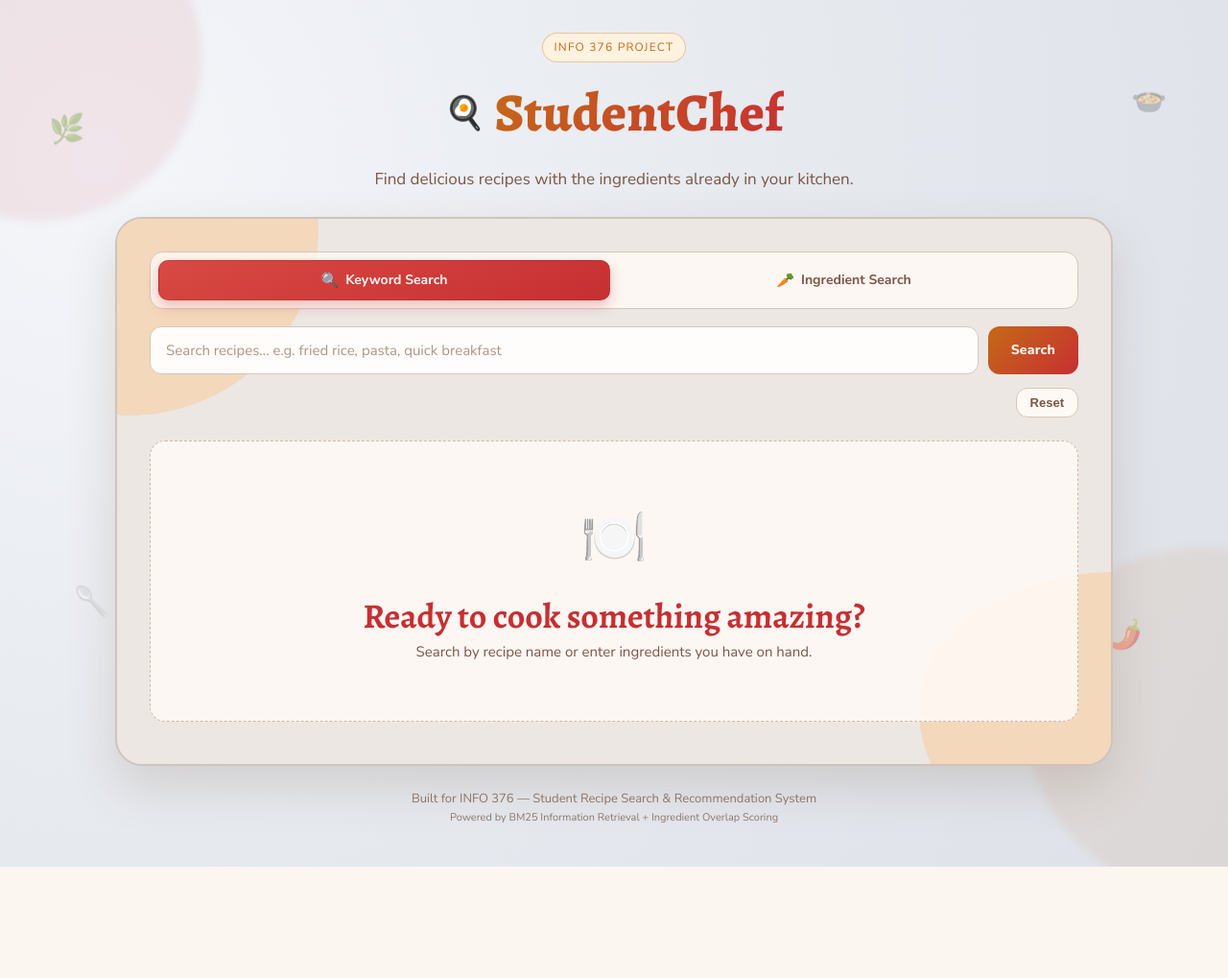
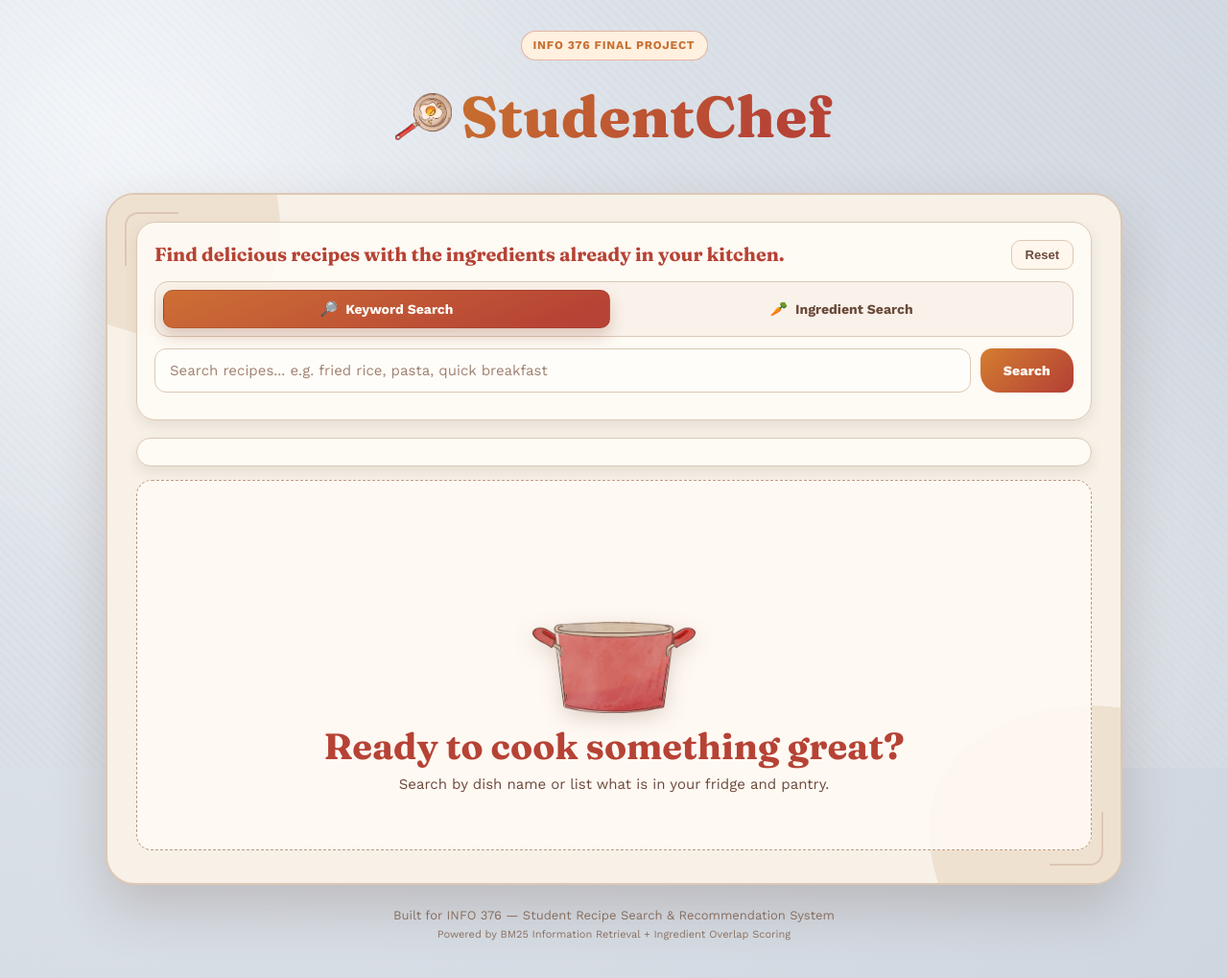
Before and after one commit to KatKho/student-recipe-recommender, a Flask app: page / in a window 1280 px wide. Shown: the whole page at 96% size. Before the commit the page ends 903 px from the top, so only its background shows below. Run offline with Flask 3, Linux system fonts and the light colour scheme; parts of the project's set-up code (start-up, migrations or seed data) failed here and were passed over.

Commit message:
styling update

```diff
--- a/static/style.css
+++ b/static/style.css
@@ -12,171 +12,161 @@
 }
 
 :root {
-    --page-bg: #e7eaef;
-    --canvas: #ece7e3;
-    --canvas-border: #cfc3ba;
-    --blob: #f3d8bb;
-    --card: #fff9f4;
-    --card-border: #dbcabe;
-    --ink: #5d3729;
-    --ink-soft: #7b5646;
-    --muted: #9b7f72;
-    --brand-red: #c72f32;
-    --brand-orange: #c56917;
-    --brand-cream: #fff2df;
-    --line: #d5c6bb;
-    --chip: #f3e3d4;
-    --chip-match: #e3f0de;
-    --chip-match-border: #8daa7f;
-    --shadow-lg: 0 22px 50px rgba(109, 81, 59, 0.18);
-    --shadow-sm: 0 8px 20px rgba(109, 81, 59, 0.12);
-    --radius-xl: 28px;
-    --radius-lg: 18px;
+    --bg-cool: #dbe1e8;
+    --bg-cool-2: #cfd6df;
+    --paper: #f7f1e8;
+    --paper-deep: #efe1d0;
+    --paper-card: #fffaf3;
+    --line-soft: #dcc8b4;
+    --line-strong: #bf9b80;
+    --ink-main: #4b2f22;
+    --ink-soft: #6a4a3b;
+    --ink-muted: #8f6f5e;
+    --accent-red: #b64335;
+    --accent-rust: #c76e2f;
+    --accent-green: #5f8454;
+    --accent-cream: #fff0df;
+    --chip: #f3e1ce;
+    --chip-match: #e1eed9;
+    --chip-match-border: #8aaa7b;
+    --shadow-lg: 0 24px 55px rgba(84, 50, 33, 0.2);
+    --shadow-md: 0 12px 26px rgba(93, 55, 37, 0.14);
+    --shadow-sm: 0 6px 14px rgba(93, 55, 37, 0.1);
+    --radius-xl: 30px;
+    --radius-lg: 20px;
     --radius-md: 12px;
     --radius-pill: 999px;
 }
 
 body {
-    font-family: 'Nunito Sans', sans-serif;
-    background: radial-gradient(circle at 8% 18%, #f4f6fa 0%, var(--page-bg) 48%, #dde1e8 100%);
-    color: var(--ink);
+    font-family: 'Work Sans', sans-serif;
+    background:
+        radial-gradient(circle at 8% 12%, #edf1f7 0%, var(--bg-cool) 40%, var(--bg-cool-2) 100%);
+    color: var(--ink-main);
     min-height: 100vh;
     line-height: 1.6;
     overflow-x: hidden;
-    padding: 24px;
+    padding: 22px;
     position: relative;
 }
 
-body::before,
-body::after {
-    content: '';
-    position: fixed;
-    z-index: -2;
-    border-radius: 50%;
-    filter: blur(4px);
-}
-
-body::before {
-    width: 340px;
-    height: 340px;
-    background: rgba(199, 47, 50, 0.08);
-    top: -110px;
-    left: -130px;
-}
-
-body::after {
-    width: 360px;
-    height: 360px;
-    background: rgba(197, 105, 23, 0.08);
-    right: -150px;
-    bottom: -130px;
-}
-
-.page-doodles {
-    pointer-events: none;
+.paper-noise {
     position: fixed;
     inset: 0;
+    pointer-events: none;
     z-index: -1;
-}
-
-.page-doodle {
-    position: absolute;
-    opacity: 0.35;
-    font-size: 30px;
-    animation: drift 6s ease-in-out infinite;
-}
-
-.page-doodle.one {
-    top: 14%;
-    left: 4%;
-}
-
-.page-doodle.two {
-    top: 10%;
-    right: 5%;
-    animation-delay: 1s;
-}
-
-.page-doodle.three {
-    bottom: 14%;
-    right: 7%;
-    animation-delay: 1.8s;
-}
-
-.page-doodle.four {
-    bottom: 18%;
-    left: 6%;
-    animation-delay: 2.5s;
+    background-image:
+        radial-gradient(circle at 12% 20%, rgba(255, 255, 255, 0.34) 0, rgba(255, 255, 255, 0) 34%),
+        radial-gradient(circle at 85% 80%, rgba(255, 255, 255, 0.28) 0, rgba(255, 255, 255, 0) 30%),
+        repeating-linear-gradient(45deg,
+            rgba(130, 99, 78, 0.028),
+            rgba(130, 99, 78, 0.028) 2px,
+            rgba(255, 255, 255, 0) 2px,
+            rgba(255, 255, 255, 0) 7px);
 }
 
 /* Header */
 .header {
     text-align: center;
-    padding: 10px 20px 26px;
-    animation: riseIn 0.5s ease-out both;
+    padding: 10px 16px 24px;
+    animation: rise-in 0.5s ease-out both;
 }
 
 .header-inner {
-    max-width: 780px;
+    max-width: 920px;
     margin: 0 auto;
 }
 
-.hero-kicker {
+.header-badge {
     display: inline-block;
+    margin-bottom: 10px;
+    padding: 5px 12px;
+    border-radius: var(--radius-pill);
+    border: 1px solid rgba(182, 67, 53, 0.35);
+    background: var(--accent-cream);
+    color: var(--accent-rust);
     font-size: 12px;
-    letter-spacing: 1.2px;
+    font-weight: 700;
+    letter-spacing: 0.8px;
     text-transform: uppercase;
-    color: var(--brand-orange);
-    background: var(--brand-cream);
-    border: 1px solid rgba(197, 105, 23, 0.32);
-    border-radius: var(--radius-pill);
-    padding: 5px 12px;
-    margin-bottom: 8px;
 }
 
 .logo {
     display: flex;
+    justify-content: center;
     align-items: center;
-    justify-content: center;
     gap: 10px;
-    margin-bottom: 10px;
+    margin-bottom: 8px;
 }
 
 .logo-icon {
-    font-size: 34px;
-    animation: bob 3.4s ease-in-out infinite;
+    display: inline-flex;
+    align-items: center;
+    justify-content: center;
+    /* animation: bob 3.4s ease-in-out infinite; */
+}
+
+.logo-icon img {
+    width: clamp(44px, 4.6vw, 62px);
+    height: auto;
+    display: block;
 }
 
 .logo-text {
-    font-family: 'Alegreya', serif;
-    font-size: clamp(34px, 5vw, 56px);
+    font-family: 'Fraunces', serif;
+    font-size: clamp(34px, 5.4vw, 60px);
     font-weight: 800;
     letter-spacing: 0.3px;
-    background: linear-gradient(120deg, var(--brand-orange), var(--brand-red));
+    background: linear-gradient(130deg, var(--accent-rust) 6%, var(--accent-red) 80%);
     -webkit-background-clip: text;
     background-clip: text;
     color: transparent;
 }
 
+.hero-title {
+    font-family: 'Fraunces', serif;
+    font-size: clamp(28px, 4.5vw, 48px);
+    line-height: 1.03;
+    color: var(--ink-main);
+    margin-bottom: 8px;
+}
+
 .tagline {
+    max-width: 760px;
+    margin: 0 auto 12px;
     color: var(--ink-soft);
     font-size: 17px;
-    max-width: 680px;
-    margin: 0 auto;
+}
+
+.hero-meta {
+    display: flex;
+    flex-wrap: wrap;
+    justify-content: center;
+    gap: 8px;
+}
+
+.hero-meta span {
+    padding: 5px 12px;
+    border-radius: var(--radius-pill);
+    border: 1px dashed var(--line-strong);
+    background: rgba(255, 250, 244, 0.86);
+    color: var(--ink-soft);
+    font-size: 12px;
+    font-weight: 700;
 }
 
 /* Main canvas */
 .main {
-    max-width: 1040px;
+    position: relative;
+    max-width: 1060px;
     margin: 0 auto;
-    padding: 34px 34px 44px;
-    background: var(--canvas);
-    border: 2px solid var(--canvas-border);
+    padding: 28px 30px 34px;
     border-radius: var(--radius-xl);
+    border: 2px solid var(--line-soft);
+    background: var(--paper);
     box-shadow: var(--shadow-lg);
-    position: relative;
     overflow: hidden;
-    animation: riseIn 0.7s 0.1s ease-out both;
+    animation: rise-in 0.64s 0.08s ease-out both;
 }
 
 .main::before,
@@ -184,23 +174,23 @@ body::after {
     content: '';
     position: absolute;
     z-index: 0;
-    background: var(--blob);
+    background: var(--paper-deep);
 }
 
 .main::before {
-    width: 320px;
-    height: 300px;
-    top: -95px;
-    left: -110px;
-    border-radius: 58% 42% 62% 38% / 46% 35% 65% 54%;
+    width: 280px;
+    height: 260px;
+    top: -110px;
+    left: -100px;
+    border-radius: 58% 42% 35% 65% / 45% 56% 44% 55%;
 }
 
 .main::after {
     width: 320px;
-    height: 290px;
+    height: 275px;
     right: -120px;
     bottom: -90px;
-    border-radius: 64% 36% 48% 52% / 50% 62% 38% 50%;
+    border-radius: 52% 48% 63% 37% / 45% 37% 63% 55%;
 }
 
 .main>* {
@@ -208,166 +198,183 @@ body::after {
     z-index: 1;
 }
 
-.canvas-doodles {
-    pointer-events: none;
+.corner-accent {
+    position: absolute;
+    width: 56px;
+    height: 56px;
+    z-index: 1;
+    border: 2px solid rgba(191, 155, 128, 0.6);
+    opacity: 0.6;
 }
 
-.canvas-doodle {
-    position: absolute;
-    font-size: 34px;
-    opacity: 0.78;
-    filter: drop-shadow(0 3px 3px rgba(72, 42, 26, 0.08));
-    animation: drift 5s ease-in-out infinite;
+.corner-left {
+    top: 18px;
+    left: 18px;
+    border-right: 0;
+    border-bottom: 0;
+    border-radius: 14px 0 0 0;
 }
 
-.canvas-doodle.spoon {
-    top: 72px;
-    left: 18px;
+.corner-right {
+    bottom: 18px;
+    right: 18px;
+    border-left: 0;
+    border-top: 0;
+    border-radius: 0 0 14px 0;
 }
 
-.canvas-doodle.pan {
-    top: 120px;
-    right: 38px;
-    animation-delay: 1.4s;
+.panel {
+    border: 1px solid var(--line-soft);
+    border-radius: var(--radius-lg);
+    background: rgba(255, 251, 246, 0.9);
+    box-shadow: var(--shadow-sm);
 }
 
-.canvas-doodle.knife {
-    bottom: 100px;
-    right: 26px;
-    animation-delay: 2.2s;
+.panel-search {
+    padding: 18px;
+    margin-bottom: 18px;
 }
 
-.canvas-doodle.leaf {
-    bottom: 82px;
-    left: 20px;
-    animation-delay: 2.8s;
+.panel-head {
+    display: flex;
+    align-items: center;
+    justify-content: space-between;
+    gap: 12px;
+    margin-bottom: 12px;
 }
 
-.search-section {
-    margin-bottom: 24px;
+.panel-results {
+    padding: 14px;
 }
 
-/* Mode toggle */
+.panel-title {
+    font-family: 'Fraunces', serif;
+    font-size: clamp(16px, 1.55vw, 22px);
+    color: var(--accent-red);
+    line-height: 1.24;
+    max-width: none;
+    white-space: nowrap;
+    flex: 1;
+    margin-bottom: 0;
+}
+
+/* Toggle and input controls */
 .mode-toggle {
     display: grid;
     grid-template-columns: 1fr 1fr;
     gap: 8px;
-    margin-bottom: 18px;
     padding: 8px;
-    background: rgba(255, 251, 247, 0.82);
-    border: 1px solid var(--line);
+    border: 1px solid var(--line-soft);
     border-radius: 14px;
+    background: rgba(248, 241, 232, 0.82);
+    margin-bottom: 12px;
 }
 
 .mode-btn {
     border: 1px solid transparent;
+    border-radius: 10px;
     background: transparent;
     color: var(--ink-soft);
     font-family: inherit;
     font-size: 14px;
     font-weight: 700;
     padding: 10px 14px;
-    border-radius: 10px;
-    cursor: pointer;
-    transition: transform 0.2s ease, color 0.2s ease, background 0.2s ease;
     display: flex;
     align-items: center;
     justify-content: center;
-    gap: 7px;
+    gap: 8px;
+    cursor: pointer;
+    transition: transform 0.2s ease, background 0.2s ease, color 0.2s ease, box-shadow 0.2s ease;
 }
 
 .mode-btn:hover {
-    color: var(--ink);
     transform: translateY(-1px);
+    color: var(--ink-main);
 }
 
 .mode-btn.active {
-    background: linear-gradient(160deg, #d84a43 0%, var(--brand-red) 100%);
-    color: #fff8f5;
-    border-color: rgba(96, 20, 16, 0.18);
-    box-shadow: 0 6px 14px rgba(199, 47, 50, 0.28);
+    background: linear-gradient(158deg, #ce6f35 0%, var(--accent-red) 88%);
+    color: #fffaf6;
+    border-color: rgba(117, 38, 24, 0.25);
+    box-shadow: 0 8px 16px rgba(130, 56, 31, 0.24);
 }
 
 .mode-icon {
     font-size: 15px;
 }
 
-/* Inputs */
 .search-box {
     display: flex;
     gap: 10px;
-    margin-bottom: 14px;
+    margin-bottom: 10px;
 }
 
 .search-box input,
 .ingredient-input-wrapper input {
     width: 100%;
-    padding: 14px 16px;
-    border: 1.5px solid var(--line);
     border-radius: var(--radius-md);
+    border: 1.5px solid var(--line-soft);
+    background: #fffdf9;
+    padding: 13px 15px;
+    color: var(--ink-main);
+    font-family: inherit;
     font-size: 15px;
-    font-family: inherit;
-    color: var(--ink);
-    background: rgba(255, 254, 252, 0.95);
     outline: none;
     transition: border-color 0.2s ease, box-shadow 0.2s ease;
 }
 
 .search-box input::placeholder,
 .ingredient-input-wrapper input::placeholder {
-    color: #ae9488;
+    color: #9f8171;
 }
 
 .search-box input:focus,
 .ingredient-input-wrapper input:focus {
-    border-color: rgba(199, 47, 50, 0.65);
-    box-shadow: 0 0 0 3px rgba(199, 47, 50, 0.12);
+    border-color: rgba(182, 67, 53, 0.6);
+    box-shadow: 0 0 0 3px rgba(182, 67, 53, 0.13);
 }
 
 .search-btn {
     border: 0;
-    border-radius: var(--radius-md);
-    background: linear-gradient(135deg, var(--brand-orange) 0%, var(--brand-red) 100%);
-    color: #fff8f5;
+    border-radius: 12px 20px 12px 20px;
+    background: linear-gradient(135deg, #d47e31 0%, var(--accent-red) 92%);
+    color: #fff9f2;
     font-family: inherit;
+    font-size: 14px;
     font-weight: 800;
-    font-size: 14px;
     letter-spacing: 0.2px;
     padding: 0 24px;
     cursor: pointer;
-    transition: transform 0.18s ease, box-shadow 0.18s ease;
+    transition: transform 0.2s ease, box-shadow 0.2s ease;
 }
 
 .search-btn:hover {
-    transform: translateY(-1px);
-    box-shadow: 0 8px 16px rgba(166, 72, 24, 0.3);
+    transform: translateY(-1px) rotate(-0.4deg);
+    box-shadow: 0 9px 15px rgba(138, 57, 31, 0.28);
 }
 
 .search-actions {
     display: flex;
     justify-content: flex-end;
+    flex-shrink: 0;
 }
 
 .reset-btn {
-    border: 1px solid var(--line);
-    border-radius: var(--radius-md);
-    background: rgba(255, 251, 245, 0.9);
+    border: 1px solid var(--line-soft);
+    border-radius: 10px;
+    background: #fff7ed;
     color: var(--ink-soft);
+    padding: 7px 14px;
     font-size: 13px;
     font-weight: 700;
-    padding: 7px 14px;
     cursor: pointer;
     transition: all 0.2s ease;
 }
 
 .reset-btn:hover {
-    background: #fff1ec;
-    color: #8a332d;
-    border-color: rgba(199, 47, 50, 0.38);
-}
-
-.ingredient-box {
-    margin-bottom: 14px;
+    background: #fff0e6;
+    color: var(--accent-red);
+    border-color: rgba(182, 67, 53, 0.36);
 }
 
 .ingredient-box.has-chips .ingredient-input-wrapper {
@@ -430,95 +437,116 @@ body::after {
     width: 18px;
     height: 18px;
     border-radius: 50%;
-    border: 2px solid rgba(199, 47, 50, 0.2);
-    border-top-color: var(--brand-red);
-    animation: spin 0.85s linear infinite;
+    border: 2px solid rgba(182, 67, 53, 0.2);
+    border-top-color: var(--accent-red);
+    animation: spin 0.82s linear infinite;
 }
 
 /* Results */
 .results-header {
     display: flex;
+    justify-content: space-between;
     align-items: center;
-    justify-content: space-between;
     gap: 14px;
-    margin: 2px 0 16px;
+    margin-bottom: 14px;
 }
 
 .results-header h2 {
-    font-family: 'Alegreya', serif;
-    font-size: clamp(28px, 3.4vw, 40px);
+    font-family: 'Fraunces', serif;
+    font-size: clamp(28px, 3.5vw, 40px);
+    color: var(--accent-red);
     line-height: 1;
-    color: var(--brand-red);
 }
 
 .results-count {
-    border: 1px solid #e1cbb7;
+    border: 1px dashed var(--line-strong);
     border-radius: var(--radius-pill);
-    background: #fff4e7;
-    color: #8b624f;
+    background: #fff4e6;
+    color: #8f6957;
+    font-size: 12px;
     font-weight: 700;
-    font-size: 12px;
     padding: 5px 12px;
 }
 
 .results-grid {
     display: flex;
     flex-direction: column;
-    gap: 14px;
+    gap: 13px;
 }
 
 .recipe-card {
-    background: var(--card);
-    border: 1px solid var(--card-border);
-    border-radius: var(--radius-lg);
+    position: relative;
+    background: linear-gradient(180deg, #fffefb 0%, var(--paper-card) 100%);
+    border: 1px solid #e1c9b5;
+    border-radius: 16px;
     padding: 18px;
-    box-shadow: var(--shadow-sm);
-    transition: transform 0.22s ease, box-shadow 0.22s ease, border-color 0.22s ease;
-    animation: cardIn 0.45s ease both;
+    box-shadow: var(--shadow-md);
+    transition: transform 0.22s ease, border-color 0.22s ease, box-shadow 0.22s ease;
+    animation: card-in 0.42s ease both;
+}
+
+.recipe-card::before {
+    content: '';
+    position: absolute;
+    top: -1px;
+    right: 24px;
+    width: 32px;
+    height: 11px;
+    border-radius: 0 0 10px 10px;
+    background: linear-gradient(180deg, #d0724e 0%, #b14833 100%);
+    opacity: 0.85;
+}
+
+.recipe-card:nth-child(odd) {
+    transform: rotate(-0.18deg);
+}
+
+.recipe-card:nth-child(even) {
+    transform: rotate(0.18deg);
 }
 
 .recipe-card:hover {
-    transform: translateY(-2px);
-    border-color: rgba(199, 47, 50, 0.35);
-    box-shadow: 0 12px 24px rgba(114, 76, 54, 0.16);
+    transform: translateY(-3px) rotate(0deg);
+    border-color: rgba(182, 67, 53, 0.35);
+    box-shadow: 0 15px 26px rgba(104, 57, 34, 0.16);
 }
 
 .card-header {
     display: flex;
+    justify-content: space-between;
     align-items: flex-start;
-    justify-content: space-between;
     gap: 12px;
     margin-bottom: 12px;
 }
 
 .card-title {
-    font-family: 'Alegreya', serif;
-    font-size: 28px;
-    line-height: 1.1;
-    color: var(--ink);
-    margin-bottom: 3px;
+    font-family: 'Fraunces', serif;
+    font-size: 27px;
+    line-height: 1.08;
+    color: var(--ink-main);
+    margin-bottom: 4px;
+}
+
+.card-source {
+    display: inline-block;
+    border: 1px dashed #dbbeaa;
+    border-radius: 8px;
+    padding: 2px 8px;
+    color: #8a6c59;
+    font-size: 11px;
+    letter-spacing: 0.45px;
+    text-transform: uppercase;
 }
 
 .card-score {
     flex-shrink: 0;
     border-radius: var(--radius-pill);
-    border: 1px solid #efc5aa;
-    background: #fff2e5;
-    color: #b54e20;
+    border: 1px solid #efc5a5;
+    background: #fff0df;
+    color: #b15522;
+    padding: 5px 10px;
     font-size: 12px;
     font-weight: 800;
-    padding: 5px 10px;
-}
-
-.card-source {
-    display: inline-block;
-    font-size: 11px;
-    letter-spacing: 0.45px;
-    text-transform: uppercase;
-    color: #8f7362;
-    border: 1px dashed #d9c2af;
-    border-radius: 8px;
-    padding: 2px 8px;
 }
 
 .card-section {
@@ -573,39 +601,50 @@ body::after {
 .instructions-toggle {
     border: 0;
     background: transparent;
-    color: #a7442a;
+    color: #a3442b;
     font-size: 13px;
+    font-family: inherit;
     font-weight: 800;
-    font-family: inherit;
     cursor: pointer;
-    padding: 3px 0;
+    padding: 2px 0;
 }
 
 .instructions-toggle:hover {
-    color: var(--brand-red);
+    color: var(--accent-red);
 }
 
 /* Empty state */
 .empty-state {
-    border: 1px dashed #ceb8a8;
+    margin-top: 14px;
+    border: 1px dashed var(--line-strong);
     border-radius: 16px;
-    background: rgba(255, 250, 245, 0.88);
+    background: rgba(255, 250, 244, 0.9);
     text-align: center;
-    padding: 60px 22px;
+    padding: 56px 20px;
 }
 
 .empty-illustration {
-    font-size: 56px;
-    margin-bottom: 12px;
+    margin-bottom: 10px;
+    display: flex;
+    align-items: center;
+    justify-content: center;
     animation: bob 4s ease-in-out infinite;
 }
 
+.empty-illustration img {
+    width: clamp(96px, 20vw, 170px);
+    max-height: 190px;
+    height: auto;
+    display: block;
+    filter: drop-shadow(0 7px 11px rgba(86, 49, 32, 0.2));
+}
+
 .empty-state h3 {
-    font-family: 'Alegreya', serif;
-    color: var(--brand-red);
-    font-size: clamp(28px, 4vw, 36px);
-    line-height: 1.1;
-    margin-bottom: 6px;
+    font-family: 'Fraunces', serif;
+    font-size: clamp(28px, 4.2vw, 38px);
+    line-height: 1.08;
+    color: var(--accent-red);
+    margin-bottom: 7px;
 }
 
 .empty-state p {
@@ -616,11 +655,11 @@ body::after {
 /* Footer */
 .footer {
     text-align: center;
-    padding: 24px 16px 18px;
+    padding: 22px 16px 14px;
 }
 
 .footer p {
-    color: #8f776a;
+    color: #8c7465;
     font-size: 13px;
 }
 
--- a/templates/index.html
+++ b/templates/index.html
@@ -10,43 +10,41 @@
     <link rel="preconnect" href="https://fonts.googleapis.com">
     <link rel="preconnect" href="https://fonts.gstatic.com" crossorigin>
     <link
-        href="https://fonts.googleapis.com/css2?family=Alegreya:wght@600;700;800&family=Nunito+Sans:wght@400;600;700;800&display=swap"
+        href="https://fonts.googleapis.com/css2?family=Fraunces:opsz,wght@9..144,600;9..144,700;9..144,800&family=Work+Sans:wght@400;500;600;700;800&display=swap"
         rel="stylesheet">
     <link rel="stylesheet" href="/static/style.css">
 </head>
 
 <body>
-    <div class="page-doodles" aria-hidden="true">
-        <span class="page-doodle one">🌿</span>
-        <span class="page-doodle two">🍲</span>
-        <span class="page-doodle three">🌶️</span>
-        <span class="page-doodle four">🥄</span>
-    </div>
+    <div class="paper-noise" aria-hidden="true"></div>
 
-    <!-- Header -->
     <header class="header">
         <div class="header-inner">
-            <p class="hero-kicker">INFO 376 Project</p>
+            <p class="header-badge">INFO 376 Final Project</p>
             <div class="logo">
-                <span class="logo-icon">🍳</span>
+                <span class="logo-icon">
+                    <img src="/static/decor/eggs.png" alt="Egg logo">
+                </span>
                 <span class="logo-text">StudentChef</span>
             </div>
-            <p class="tagline">Find delicious recipes with the ingredients already in your kitchen.</p>
         </div>
     </header>
 
-    <!-- Search Section -->
     <main class="main">
-        <div class="canvas-doodles" aria-hidden="true">
-            <span class="canvas-doodle knife">🔪</span>
-            <span class="canvas-doodle leaf">🌿</span>
-        </div>
+        <div class="corner-accent corner-left" aria-hidden="true"></div>
+        <div class="corner-accent corner-right" aria-hidden="true"></div>
 
-        <section class="search-section">
-            <!-- Mode Toggle -->
+        <section class="search-section panel panel-search">
+            <div class="panel-head">
+                <h2 class="panel-title">Find delicious recipes with the ingredients already in your kitchen.</h2>
+                <div class="search-actions">
+                    <button class="reset-btn" id="resetBtn" type="button">Reset</button>
+                </div>
+            </div>
+
             <div class="mode-toggle" id="modeToggle">
                 <button class="mode-btn active" data-mode="keyword" id="btnKeyword">
-                    <span class="mode-icon">🔍</span>
+                    <span class="mode-icon">🔎</span>
                     Keyword Search
                 </button>
                 <button class="mode-btn" data-mode="ingredient" id="btnIngredient">
@@ -55,14 +53,12 @@
                 </button>
             </div>
 
-            <!-- Keyword Input -->
             <div class="search-box" id="keywordBox">
                 <input type="text" id="queryInput"
                     placeholder="Search recipes... e.g. fried rice, pasta, quick breakfast" autocomplete="off">
                 <button class="search-btn" id="searchBtn">Search</button>
             </div>
 
-            <!-- Ingredient Input -->
             <div class="ingredient-box hidden" id="ingredientBox">
                 <div class="ingredient-input-wrapper">
                     <input type="text" id="ingredientInput"
@@ -70,20 +66,14 @@
                 </div>
                 <div class="ingredient-chips" id="ingredientChips"></div>
             </div>
-
-            <div class="search-actions">
-                <button class="reset-btn" id="resetBtn" type="button">Reset</button>
-            </div>
         </section>
 
-        <!-- Status Bar -->
         <div class="status-bar hidden" id="statusBar">
             <span class="status-text" id="statusText">Searching 63,000+ recipes...</span>
             <div class="loader"></div>
         </div>
 
-        <!-- Results -->
-        <section class="results-section" id="resultsSection">
+        <section class="results-section panel panel-results" id="resultsSection">
             <div class="results-header hidden" id="resultsHeader">
                 <h2 id="resultsTitle">Results</h2>
                 <span class="results-count" id="resultsCount"></span>
@@ -91,15 +81,15 @@
             <div class="results-grid" id="resultsGrid"></div>
         </section>
 
-        <!-- Empty State -->
         <div class="empty-state" id="emptyState">
-            <div class="empty-illustration">🍽️</div>
-            <h3>Ready to cook something amazing?</h3>
-            <p>Search by recipe name or enter ingredients you have on hand.</p>
+            <div class="empty-illustration">
+                <img src="/static/decor/pot.png" alt="Cooking pot illustration">
+            </div>
+            <h3>Ready to cook something great?</h3>
+            <p>Search by dish name or list what is in your fridge and pantry.</p>
         </div>
     </main>
 
-    <!-- Footer -->
     <footer class="footer">
         <p>Built for INFO 376 — Student Recipe Search & Recommendation System</p>
         <p class="footer-sub">Powered by BM25 Information Retrieval + Ingredient Overlap Scoring</p>
```
Also changed, not shown: other parts of static/style.css (+66 -57 lines), static/decor/eggs.png (added), static/decor/hat.png (added), static/decor/knife.png (added), static/decor/leaves.png (added), static/decor/pot.png (added), static/decor/salt.png (added), static/decor/spoon.png (added).
